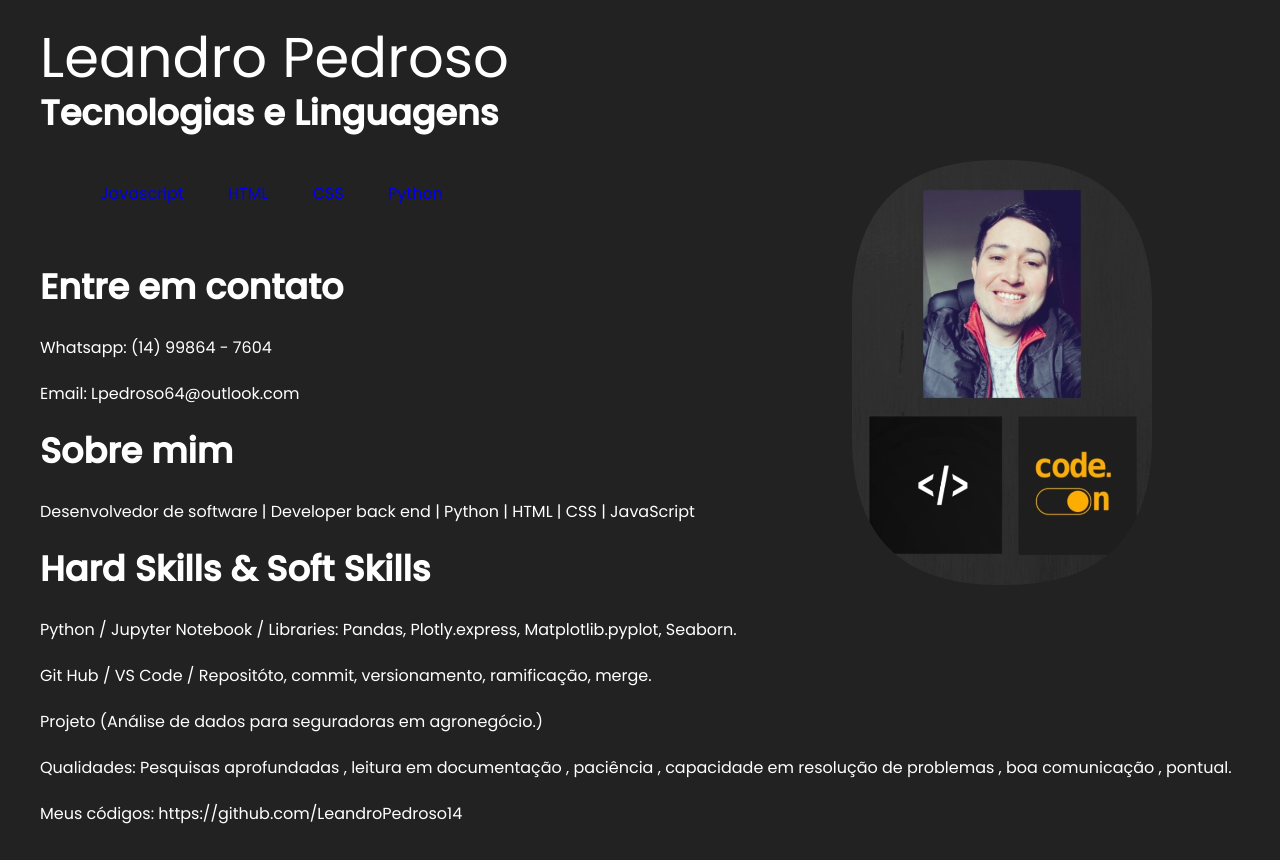
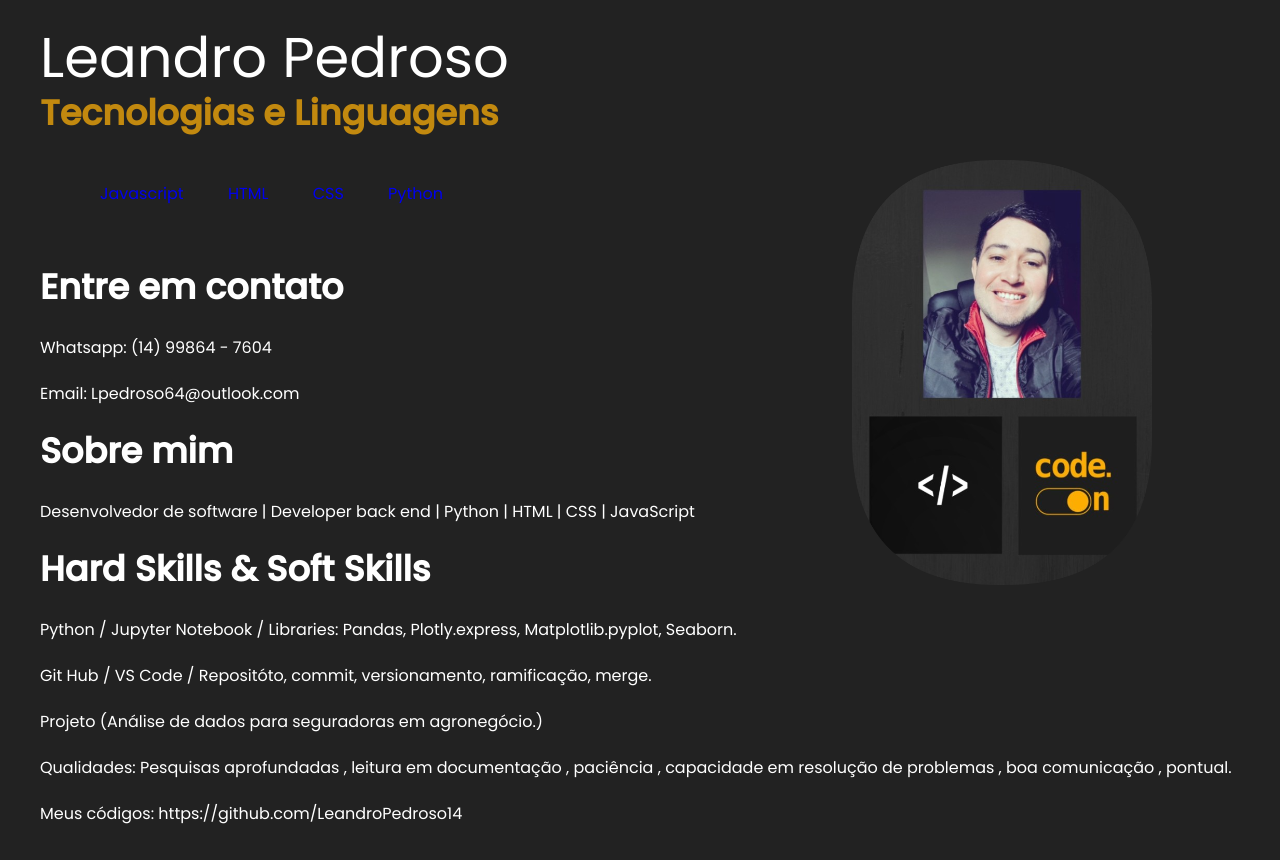
Before and after one commit to LeandroPedroso14/My-Landing-Page, a plain HTML site: page components/index.html in a window 1280 px wide. Drawn offline with Linux system fonts and the light colour scheme.

Commit message:
add class span in CSS color yellow

```diff
--- a/components/styles/style.css
+++ b/components/styles/style.css
@@ -53,3 +53,7 @@ h2{
     font-size: 35px;
     font-family: poppinsmedium;
 }
+
+span{
+    color: rgb(194, 137, 15);
+}
```
